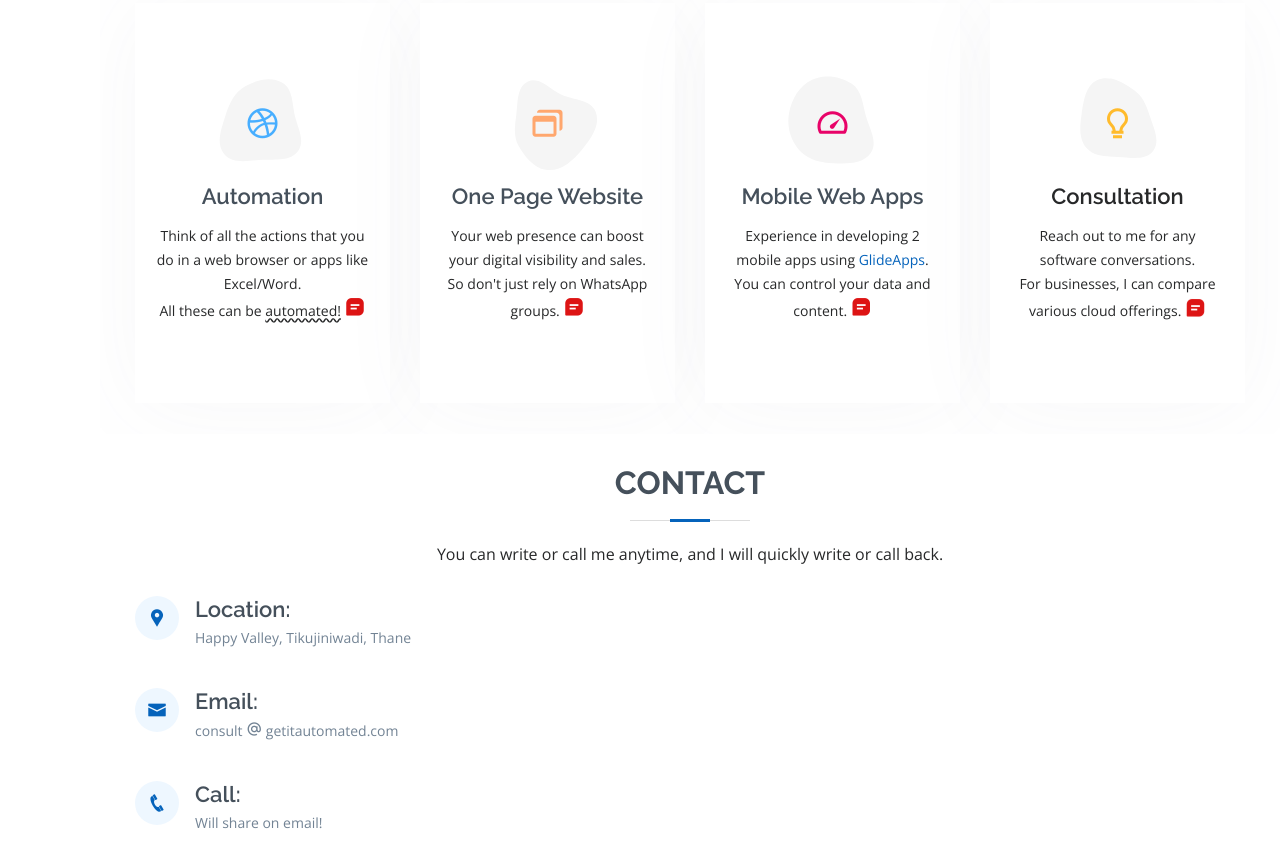
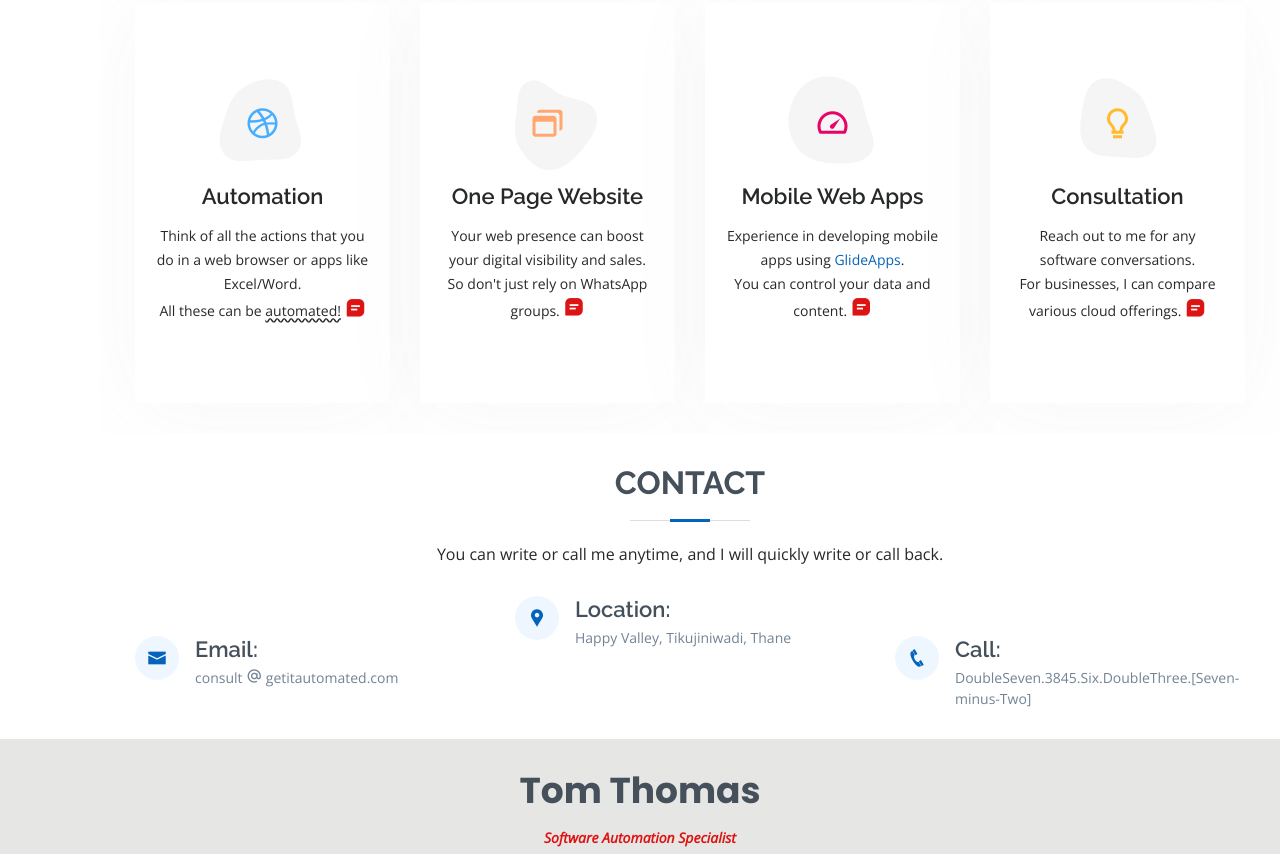
Before and after one commit to itomthomas/consult, a plain HTML site: page index.html in a window 1280 px wide. Shown: the part 1486-2340 px from the top of the page. Drawn offline with Linux system fonts and the light colour scheme.

Commit message:
Added phone num and modified layout, Services hyperlinks disabled.

```diff
--- a/index.html
+++ b/index.html
@@ -67,7 +67,7 @@
 		    <circle id="Oval" cx="512" cy="512" r="512"></circle>
       </svg>
       <p style='font-size: 18px;'>Get it Automated from me!</p>
-      <p>I'm <span class="typed" data-typed-items="Your local Tech Friend, Tech Consultant, Software Tester, Tech Guide"></span></p>
+      <p>I'm <span class="typed" data-typed-items="Your Tech Consultant, Automation Expert"></span></p>
       <div class="social-links">
         <a href="#contact" class="email"><i class="bx bx-mail-send"></i></a>
         <a href="#contact" class="phone"><i class="bx bxs-phone-call"></i></a>
@@ -132,11 +132,11 @@
                 </svg>
                 <i class="bx bxl-dribbble"></i>
               </div>
-              <h4><a href="Automation-details.html" data-gall="portfolioDetailsGallery" data-vbtype="iframe" class="venobox" title="Automation Unlocked">Automation</a></h4>
+              <h4>Automation</h4><!--<a href="Automation-details.html" data-gall="portfolioDetailsGallery" data-vbtype="iframe" class="venobox" title="Automation Unlocked"></a>-->
               <p>Think of all the actions that you do in a web browser or apps like Excel/Word.</p>
               <p>All these can be <span style="text-decoration-line: underline;text-decoration-style: wavy;">automated!</span>
-                <a href="Automation-details.html" data-vbtype="iframe" class="venobox" title="Automation Unlocked">
-                <i class='bx bxs-message-square-detail' style='color:#dd1414; font-size:1.5em;'></i></a>
+                <!--<a href="Automation-details.html" data-vbtype="iframe" class="venobox" title="Automation Unlocked">-->
+                <i class='bx bxs-message-square-detail bx-tada' style='color:#dd1414; font-size:1.5em;'></i></a>
               </p>
             </div>
           </div>
@@ -149,10 +149,10 @@
                 </svg>
                 <i class="bx bx-windows"></i>
               </div>
-              <h4><a href="WebsiteCreation-details.html" data-gall="portfolioDetailsGallery" data-vbtype="iframe" class="venobox" title="Website Creation">One Page Website</a></h4>
+              <h4>One Page Website</h4><!--<a href="WebsiteCreation-details.html" data-gall="portfolioDetailsGallery" data-vbtype="iframe" class="venobox" title="Website Creation"></a>-->
               <p>Your web presence can boost your digital visibility and sales.
               <p>So don't just rely on WhatsApp groups.
-                <a href="WebsiteCreation-details.html" data-vbtype="iframe" class="venobox" title="Website Creation">
+                <!--<a href="WebsiteCreation-details.html" data-vbtype="iframe" class="venobox" title="Website Creation">-->
                 <i class='bx bxs-message-square-detail' style='color:#dd1414; font-size:1.5em;'></i></a>
               </p>
             </div>
@@ -166,10 +166,10 @@
                 </svg>
                 <i class="bx bx-tachometer"></i>
               </div>
-              <h4><a href="MobileWeb-details.html" data-gall="portfolioDetailsGallery" data-vbtype="iframe" class="venobox" title="Mobile Apps">Mobile Web Apps</a></h4>
-              <p>Experience in developing 2 mobile apps using <a href="https://www.glideapps.com/">GlideApps</a>.</p>
+              <h4>Mobile Web Apps</h4><!--<a href="MobileWeb-details.html" data-gall="portfolioDetailsGallery" data-vbtype="iframe" class="venobox" title="Mobile Apps"></a>-->
+              <p>Experience in developing mobile apps using <a href="https://www.glideapps.com/">GlideApps</a>.</p>
               <p>You can control your data and content.
-                <a href="MobileWeb-details.html" data-vbtype="iframe" class="venobox" title="Mobile Apps">
+                <!--<a href="MobileWeb-details.html" data-vbtype="iframe" class="venobox" title="Mobile Apps">-->
                 <i class='bx bxs-message-square-detail' style='color:#dd1414; font-size:1.5em;'></i></a>
               </p>
             </div>
@@ -205,23 +205,34 @@
           <h2>Contact</h2>
           <p>You can write or call me anytime, and I will quickly write or call back.</p>
         </div>
+        <div class="row">
+            <div class="col-lg-4 col-md-4">
+              <div class="info">
+                <div class="email">
+                  <i class="icofont-envelope"></i>
+                  <h4>Email:</h4>
+                  <p>consult <a class='bx bx-at bx-xs'></a> getitautomated.com</p>
+                </div>
+              </div>
+            </div>
+            <div class="col-lg-4 col-md-4">
               <div class="info">
                 <div class="address">
                   <i class="icofont-google-map"></i>
                   <h4>Location:</h4>
                   <p>Happy Valley, Tikujiniwadi, Thane</p>
                 </div>
-
-              <div class="email">
-                <i class="icofont-envelope"></i>
-                <h4>Email:</h4>
-                <p>consult <a class='bx bx-at bx-xs'></a> getitautomated.com</p>
               </div>
-
+            </div>
+            <div class="col-lg-4 col-md-4">
+              <div class="info">
                 <div class="phone">
                   <i class="icofont-phone"></i>
                   <h4>Call:</h4>
-                <p>Will share on email!</p>
+                  <p>DoubleSeven.3845.Six.DoubleThree.[Seven-minus-Two]</p>
+                </div>
+              </div>
+            </div>
         </div>
       </div>
       </section><!-- End Contact Section -->
@@ -249,11 +260,7 @@
       </div>
 
       <div class="credits">
-        <!-- All the links in the footer should remain intact. -->
-        <!-- You can delete the links only if you purchased the pro version. -->
-        <!-- Licensing information: [license-url] -->
-        <!-- Purchase the pro version with working PHP/AJAX contact form: https://bootstrapmade.com/free-html-bootstrap-template-my-resume/ -->
-        Designed by <a href="https://bootstrapmade.com/">BootstrapMade</a>
+        Developed by myself, Template by <a href="https://bootstrapmade.com/">BootstrapMade</a>
       </div>
     </div>
   </footer><!-- End Footer -->
```
Lines whose indentation alone changed are shown as unchanged.
